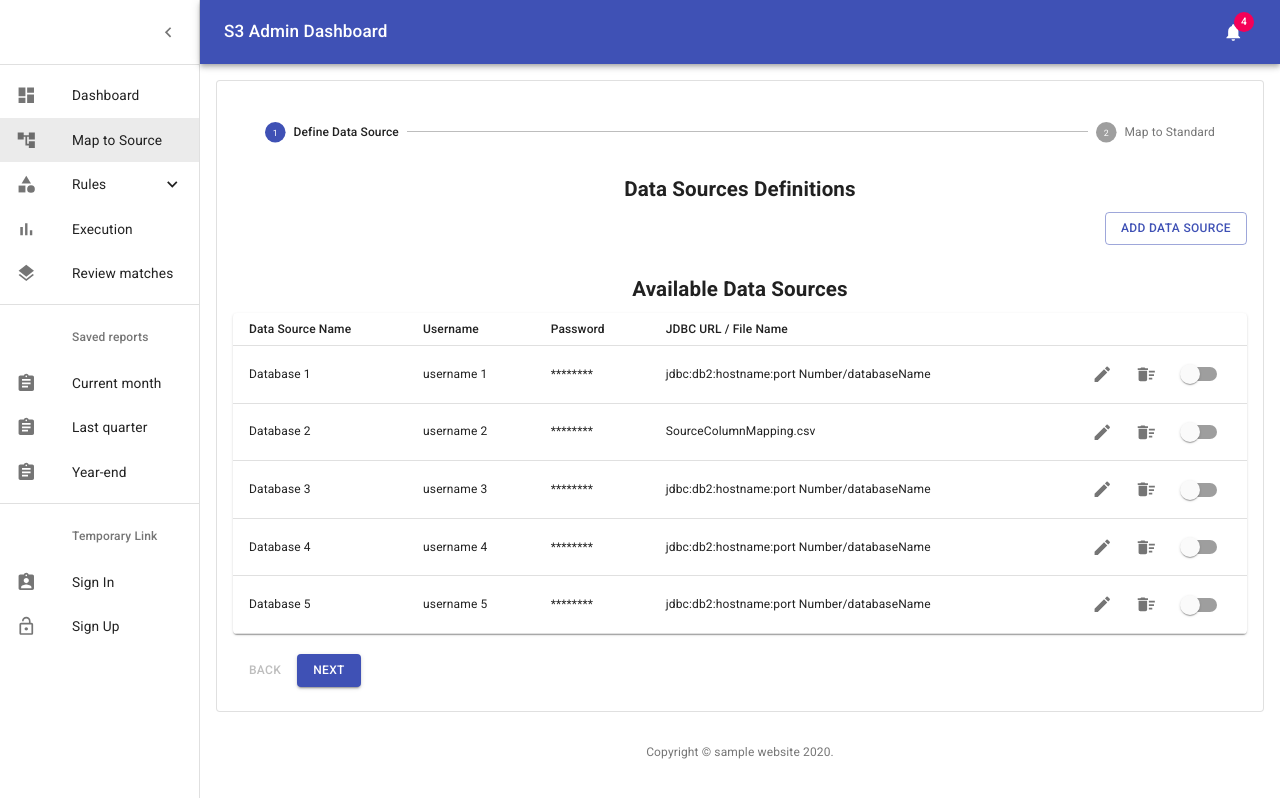
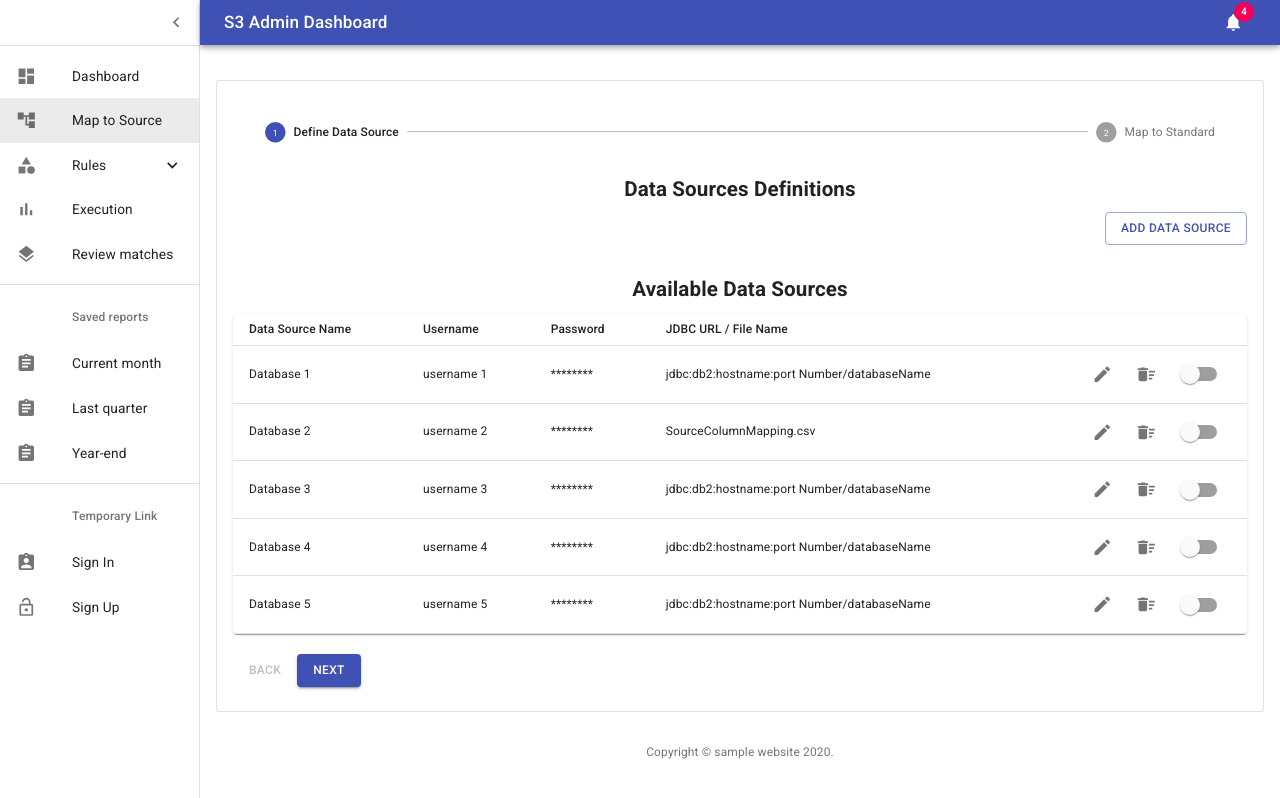
Before and after one commit to SunilGudivada/s2, a React (Create React App) app: page /#/ in a window 1280 px wide. Before the commit this address led to /#/rules/1. Built offline with nearby package versions, Linux system fonts and the light colour scheme.

Commit message:
Added changes to theme

```diff
--- a/src/App.js
+++ b/src/App.js
@@ -16,6 +16,7 @@ export default function App() {
           <Route exact path='/rules/1' component={Dashboard} />
           <Route exact path='/rules/2' component={Dashboard} />
           <Route exact path='/execution' component={Dashboard} />
+          <Route exact path='/reviewMatches' component={Dashboard} />
           <Route exact path='/Pipeline' component={Pipeline} />
           <Route exact path='/signin' component={SignIn} />
           <Route exact path='/signup' component={SignUp} />
--- a/src/Components/Dashboard/Dashboard.css
+++ b/src/Components/Dashboard/Dashboard.css
@@ -0,0 +1,5 @@
+@media (min-width: 600px){
+    Toolbar{
+        min-height: 0!important;
+    }
+}
--- a/src/Components/Dashboard/Dashboard.js
+++ b/src/Components/Dashboard/Dashboard.js
@@ -49,14 +49,20 @@ const useStyles = makeStyles((theme) => ({
     display: 'flex',
   },
   toolbar: {
-    paddingRight: 24, // keep right padding when drawer closed
+    paddingRight: 24,
+    [theme.breakpoints.up('sm')]:{
+      minHeight:'0!important'
+    }
   },
   toolbarIcon: {
     display: 'flex',
     alignItems: 'center',
     justifyContent: 'flex-end',
-    padding: '0 8px',
+    padding: '0 0px',
     ...theme.mixins.toolbar,
+    [theme.breakpoints.up('sm')]:{
+      minHeight:'0!important'
+    }
   },
   appBar: {
     zIndex: theme.zIndex.drawer + 1,
--- a/src/Components/Dashboard/listItems.js
+++ b/src/Components/Dashboard/listItems.js
@@ -45,6 +45,7 @@ export default function ListItems() {
   };
   return(
   <div>
+
     <ListItemLink href="#dashboard" selected={selectedIndex === 0}
           onClick={(event) => handleListItemClick(event, 0)}>
       <ListItemIcon>
```
